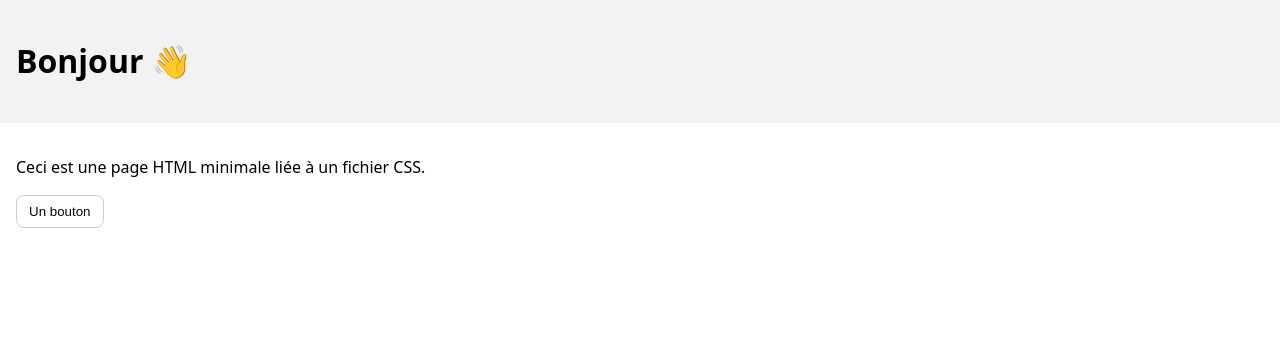
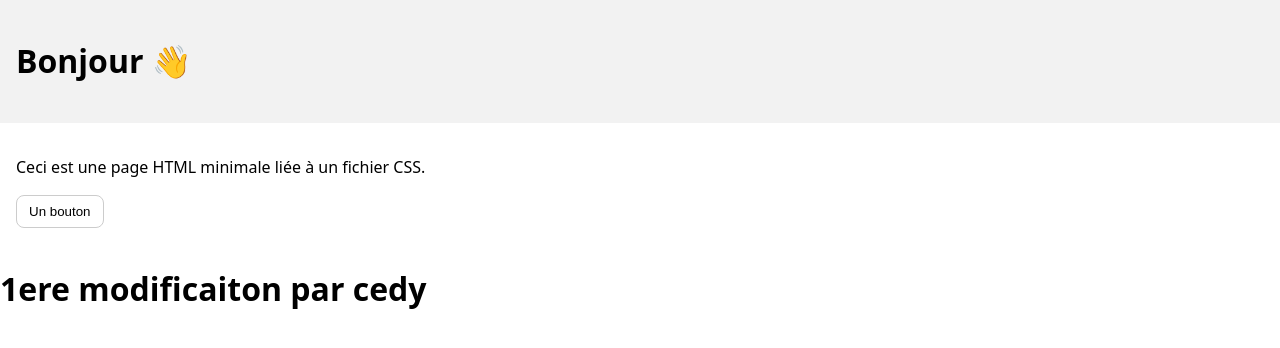
Before and after one commit to Iorenantsoa/teste, a plain HTML site: page index.html in a window 1280 px wide. Drawn offline with Linux system fonts and the light colour scheme.

Commit message:
premier modif de cedy

```diff
--- a/index.html
+++ b/index.html
@@ -14,5 +14,7 @@
       <p>Ceci est une page HTML minimale liée à un fichier CSS.</p>
       <button>Un bouton</button>
     </main>
+      <h1>1ere modificaiton par cedy</h1>
+
   </body>
 </html>
```
